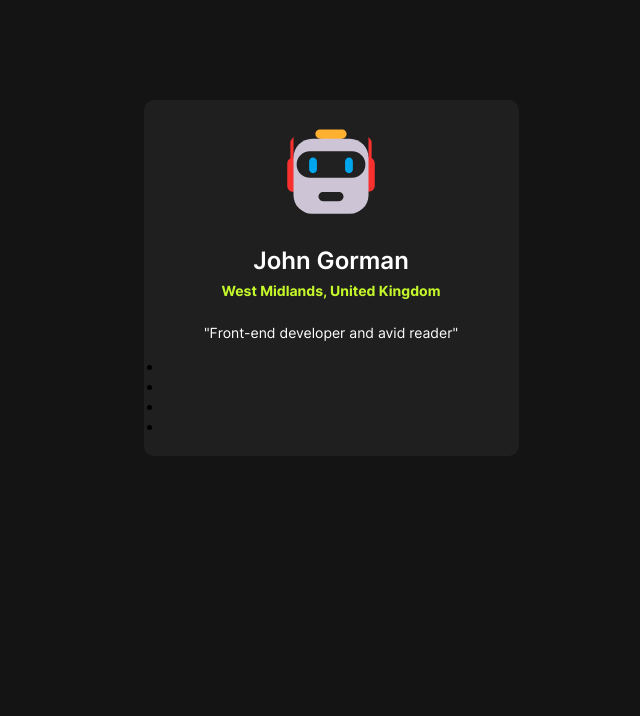
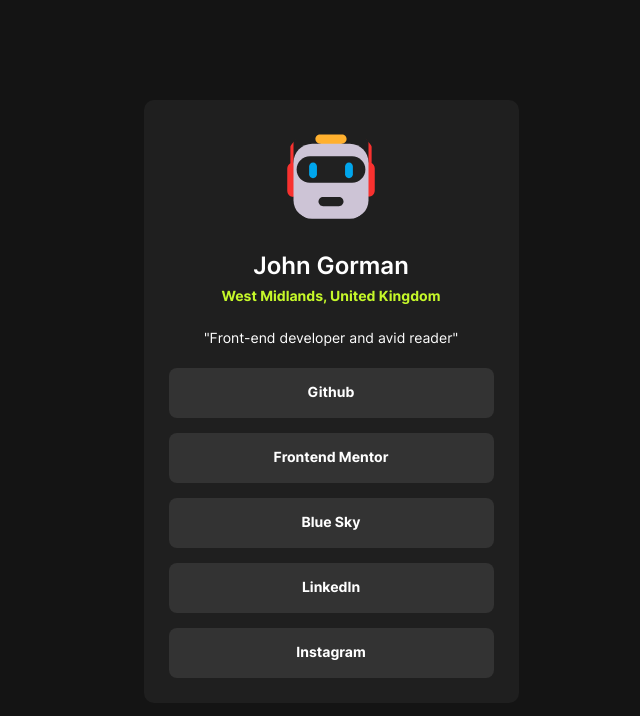
Before and after one commit to Johng117/social-links-profile, a plain HTML site: page index.html in a window 1280 px wide. Shown: the whole page, without its empty margins (309-949 px from the left). Drawn offline with Linux system fonts and the light colour scheme.

Commit message:
added links list and link functionality

```diff
--- a/index.html
+++ b/index.html
@@ -22,12 +22,13 @@
         <h4 class="profile-location">West Midlands, United Kingdom</h2>
         <h4 class="profile-tag">"Front-end developer and avid reader"</h4>
       </section>
-      <section class="social-links">
+      <section class="social-links-container">
         <ul class="links-list">
-          <li><a></a></li>
-          <li><a></a></li>
-          <li><a></a></li>
-          <li><a></a></li>
+          <li class="links-list-item"><a href="https://github.com/Johng117" target="_blank">Github</a></li>
+          <li class="links-list-item"><a>Frontend Mentor</a></li>
+          <li class="links-list-item"><a>Blue Sky</a></li>
+          <li class="links-list-item"><a>LinkedIn</a></li>
+          <li class="links-list-item"><a>Instagram</a></li>
         </ul>
       </section>
     </main>
--- a/styles.css
+++ b/styles.css
@@ -34,9 +34,9 @@
 }
 
 body {
-    width:100vw;
+  width: 100vw;
   min-height: 100vh;
-    background-color:var(--Grey-900)
+  background-color: var(--Grey-900);
 }
 
 .main-container {
@@ -45,7 +45,7 @@ body {
   margin: 100px auto;
   background-color: var(--Grey-800);
   border-radius: 10px;
-    padding: 20px;
+  padding: 25px;
   text-align: center;
 
   & .profile-image {
@@ -72,7 +72,37 @@ body {
       color: var(--White);
       font-size: 14px;
       font-weight: 400;
+      margin-bottom: 22px;
+    }
+  }
+
+  & .social-links-container {
+    & .links-list {
+      list-style-type: none;
+
+      & .links-list-item {
+        height: 50px;
+        width: 100%;
+        border-radius: 8px;
+        background-color: var(--Grey-700);
         margin-bottom: 15px;
+
+        & a {
+          text-decoration: none;
+          color: var(--White);
+          font-weight: 700;
+          font-size: 14px;
+          height: 100%;
+          width: 100%;
+          display: block;
+          padding-top: 15px;
         }
       }
     }
+    & .links-list li:last-child {
+        margin-bottom: 0px;
+    }
+
+
+  }
+}
```
Lines whose indentation alone changed are shown as unchanged.
